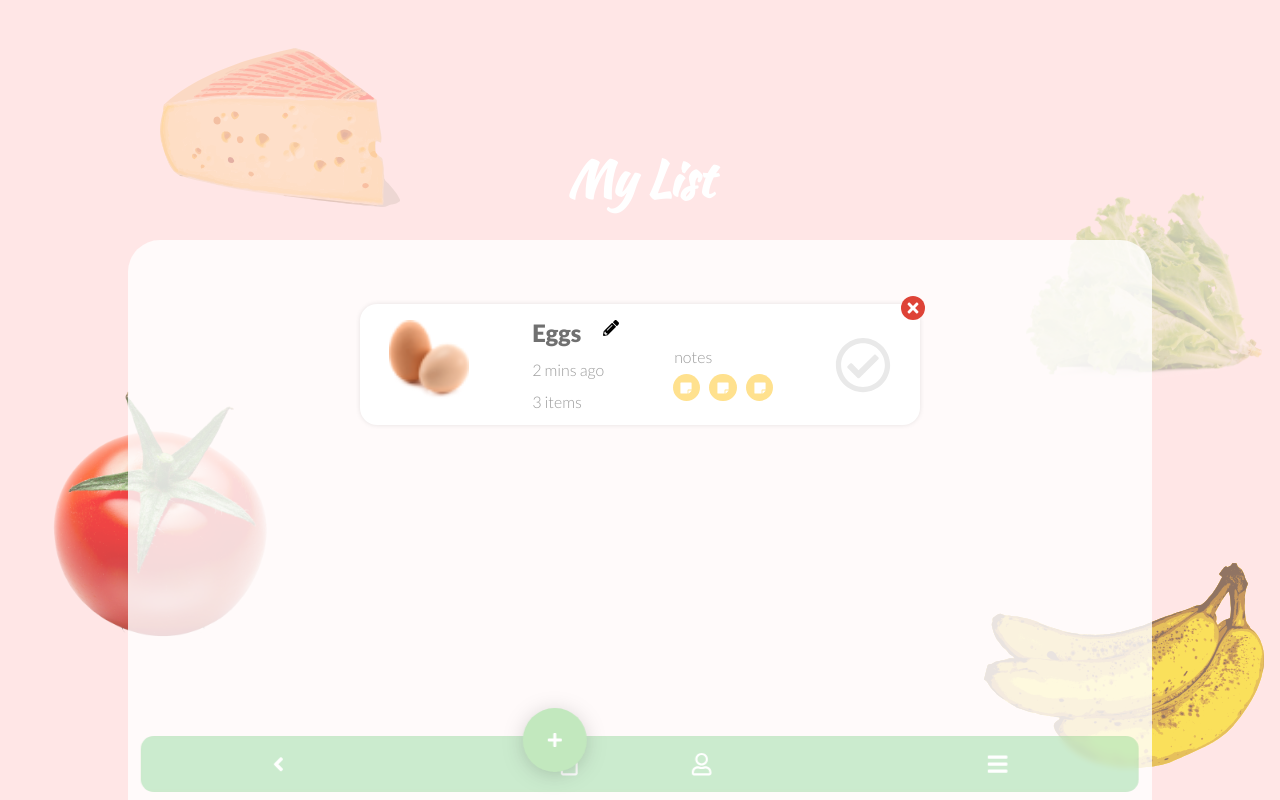
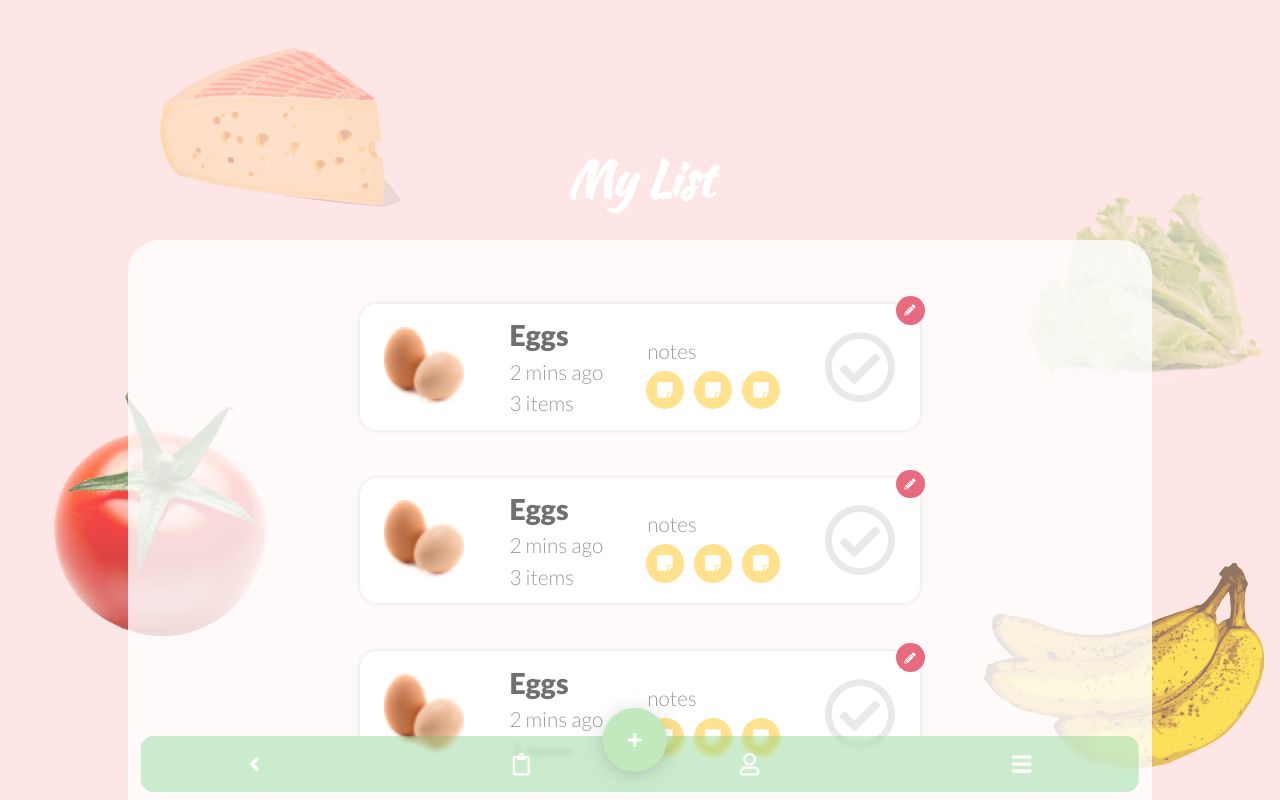
Before and after one commit to Ivailo663/ShoppingListApp, a React app: page /main in a window 1280 px wide. Built offline with nearby package versions, Linux system fonts and the light colour scheme.

Commit message:
adjusting list item design

```diff
--- a/src/components/layoutComponents/listItem.js
+++ b/src/components/layoutComponents/listItem.js
@@ -7,20 +7,149 @@ function ListItem(props) {
   return (
     <>
       <div className="list-item-container">
-        <div className="delete-list-item-holder">
-          <FontAwesomeIcon icon="times" className="delete-list-item" />
+        <div className="edit-list-item-holder">
+          <FontAwesomeIcon icon="pencil-alt" className="edit-item" />
         </div>
 
-        <span className="delete-item"></span>
         <div className="item-header">
           <img src={eggs} alt="" />
           <div className="item-description-holder">
             <h2>Eggs</h2>
-            <div className="edit-element-holder">
-              <FontAwesomeIcon icon="pencil-alt" className="edit-element" />
+
+            <p>2 mins ago</p>
+            <p>3 items</p>
+          </div>
+          <div className="notes-wrapper">
+            <p className="notes">notes</p>
+            <div className="notes-holder">
+              <span>
+                <FontAwesomeIcon icon="sticky-note" className="sticky-note" />
+              </span>
+              <span>
+                <FontAwesomeIcon icon="sticky-note" className="sticky-note" />
+              </span>
+              <span>
+                <FontAwesomeIcon icon="sticky-note" className="sticky-note" />
+              </span>
             </div>
-            <p className="element-timestamp">2 mins ago</p>
-            <p className="element-counter">3 items</p>
+          </div>
+          <FontAwesomeIcon
+            icon={["far", "check-circle"]}
+            className="check-circle"
+          />
+        </div>
+      </div>
+      <div className="list-item-container">
+        <div className="edit-list-item-holder">
+          <FontAwesomeIcon icon="pencil-alt" className="edit-item" />
+        </div>
+
+        <div className="item-header">
+          <img src={eggs} alt="" />
+          <div className="item-description-holder">
+            <h2>Eggs</h2>
+
+            <p>2 mins ago</p>
+            <p>3 items</p>
+          </div>
+          <div className="notes-wrapper">
+            <p className="notes">notes</p>
+            <div className="notes-holder">
+              <span>
+                <FontAwesomeIcon icon="sticky-note" className="sticky-note" />
+              </span>
+              <span>
+                <FontAwesomeIcon icon="sticky-note" className="sticky-note" />
+              </span>
+              <span>
+                <FontAwesomeIcon icon="sticky-note" className="sticky-note" />
+              </span>
+            </div>
+          </div>
+          <FontAwesomeIcon
+            icon={["far", "check-circle"]}
+            className="check-circle"
+          />
+        </div>
+      </div>
+      <div className="list-item-container">
+        <div className="edit-list-item-holder">
+          <FontAwesomeIcon icon="pencil-alt" className="edit-item" />
+        </div>
+
+        <div className="item-header">
+          <img src={eggs} alt="" />
+          <div className="item-description-holder">
+            <h2>Eggs</h2>
+
+            <p>2 mins ago</p>
+            <p>3 items</p>
+          </div>
+          <div className="notes-wrapper">
+            <p className="notes">notes</p>
+            <div className="notes-holder">
+              <span>
+                <FontAwesomeIcon icon="sticky-note" className="sticky-note" />
+              </span>
+              <span>
+                <FontAwesomeIcon icon="sticky-note" className="sticky-note" />
+              </span>
+              <span>
+                <FontAwesomeIcon icon="sticky-note" className="sticky-note" />
+              </span>
+            </div>
+          </div>
+          <FontAwesomeIcon
+            icon={["far", "check-circle"]}
+            className="check-circle"
+          />
+        </div>
+      </div>
+      <div className="list-item-container">
+        <div className="edit-list-item-holder">
+          <FontAwesomeIcon icon="pencil-alt" className="edit-item" />
+        </div>
+
+        <div className="item-header">
+          <img src={eggs} alt="" />
+          <div className="item-description-holder">
+            <h2>Eggs</h2>
+
+            <p>2 mins ago</p>
+            <p>3 items</p>
+          </div>
+          <div className="notes-wrapper">
+            <p className="notes">notes</p>
+            <div className="notes-holder">
+              <span>
+                <FontAwesomeIcon icon="sticky-note" className="sticky-note" />
+              </span>
+              <span>
+                <FontAwesomeIcon icon="sticky-note" className="sticky-note" />
+              </span>
+              <span>
+                <FontAwesomeIcon icon="sticky-note" className="sticky-note" />
+              </span>
+            </div>
+          </div>
+          <FontAwesomeIcon
+            icon={["far", "check-circle"]}
+            className="check-circle"
+          />
+        </div>
+      </div>
+      <div className="list-item-container">
+        <div className="edit-list-item-holder">
+          <FontAwesomeIcon icon="pencil-alt" className="edit-item" />
+        </div>
+
+        <div className="item-header">
+          <img src={eggs} alt="" />
+          <div className="item-description-holder">
+            <h2>Eggs</h2>
+
+            <p>2 mins ago</p>
+            <p>3 items</p>
           </div>
           <div className="notes-wrapper">
             <p className="notes">notes</p>
--- a/src/styles/App.scss
+++ b/src/styles/App.scss
@@ -20,12 +20,12 @@ h1 {
   margin: 0;
 }
 
-// h2 {
-//   color: $white;
-//   font-weight: 600;
-//   font-size: 6vmin;
-//   font-family: $fontMain;
-// }
+h2 {
+  color: $white;
+  font-weight: 600;
+  font-size: 6vmin;
+  font-family: $fontMain;
+}
 p {
   color: $pColor;
 }
@@ -123,10 +123,28 @@ ul {
       color: $white;
       font-size: 1.4rem;
     }
+    .create-list-item-holder {
+      background: #c2e8be;
+      border-radius: 50%;
+      position: relative;
+      width: 4rem;
+      height: 4rem;
+      margin-top: -3rem;
+      -webkit-box-shadow: 0px 3px 25px -4px rgba(0, 0, 0, 0.25);
+      -moz-box-shadow: 0px 3px 25px -4px rgba(0, 0, 0, 0.25);
+      box-shadow: 0px 3px 25px -4px rgba(0, 0, 0, 0.25);
+      .create-list-item {
+        @include absoluteCenter;
+        color: $white;
+      }
+    }
   }
   @media (min-width: 768px) {
     .navbar {
       width: 78vw;
+      ul {
+        width: 20rem;
+      }
     }
   }
 }
@@ -290,20 +308,21 @@ ul {
     position: relative;
     .check-circle {
       color: $devider;
-      font-size: 3.5rem;
+      font-size: 3rem;
       align-self: center;
+      margin: 0 0.5rem;
     }
-    .delete-list-item-holder {
-      width: 1.5rem;
-      height: 1.5rem;
+    .edit-list-item-holder {
+      padding: 0.9rem;
       border-radius: 50%;
       background-color: $redDelete;
       position: absolute;
       right: -0.3rem;
       top: -0.5rem;
-      .delete-list-item {
+      .edit-item {
         color: $white;
         @include absoluteCenter;
+        font-size: 0.7rem;
       }
     }
   }
@@ -313,16 +332,14 @@ ul {
     display: flex;
     justify-content: space-around;
     img {
-      margin: 0.5rem 0;
-      width: 5rem;
-      height: 5rem;
+      margin: 0.5rem 0.5rem;
+      width: 3rem;
+      height: 3rem;
+      align-self: center;
     }
   }
   .item-description-holder {
-    display: flex;
-    justify-content: flex-start;
-    flex-direction: column;
-    position: relative;
+    align-self: center;
     * {
       margin: 0.4rem;
     }
@@ -334,11 +351,11 @@ ul {
     h2 {
       color: $fontColor;
       margin-bottom: 0.4rem;
-      // font-size: 0.9rem;
+      font-size: 0.9rem;
     }
   }
   .notes-wrapper {
-    margin-top: 2.2rem;
+    margin-top: 1.6rem;
     .notes-holder {
       display: flex;
     }
@@ -349,8 +366,9 @@ ul {
     span {
       display: inline-block;
       background: $yellow;
-      width: 1.7rem;
-      height: 1.7rem;
+      // width: 1.7rem;
+      // height: 1.7rem;
+      padding: 0.8rem;
       border-radius: 50%;
       position: relative;
       margin: 0 0.3rem;
@@ -361,25 +379,36 @@ ul {
       }
     }
   }
-
-  .create-list-item-holder {
-    background: #c2e8be;
-    border-radius: 50%;
-    position: relative;
-    width: 4rem;
-    height: 4rem;
-    margin-top: -3rem;
-    -webkit-box-shadow: 0px 3px 25px -4px rgba(0, 0, 0, 0.25);
-    -moz-box-shadow: 0px 3px 25px -4px rgba(0, 0, 0, 0.25);
-    box-shadow: 0px 3px 25px -4px rgba(0, 0, 0, 0.25);
-    .create-list-item {
-      @include absoluteCenter;
-      color: $white;
+  @media (min-width: 768px) {
+    .item-header {
+      img {
+        width: 5rem;
+        height: 5rem;
+      }
     }
-  }
-  @media only screen and (min-width: 800px) {
-    .create-list-item-holder {
-      right: 5rem;
+    .item-description-holder {
+      h2 {
+        font-size: 1.8rem;
+      }
+      p {
+        font-size: 1.3rem;
+      }
+    }
+    .notes-wrapper {
+      P {
+        font-size: 1.3rem;
+      }
+      span {
+        padding: 1.2rem;
+        .sticky-note {
+          font-size: 1.1rem;
+        }
+      }
+    }
+    .list-item-container {
+      .check-circle {
+        font-size: 4.5rem;
+      }
     }
   }
 }
--- a/src/styles/colors_and_fonts.scss
+++ b/src/styles/colors_and_fonts.scss
@@ -12,6 +12,6 @@ $fontColor: #707070;
 $pColor: #9b9b9b;
 $devider: #e9e9e9;
 $yellow: #ffe18e;
-$redDelete: #de4337;
+$redDelete: #e86a7e;
 $fontMain: "Lato", sans-serif;
 $fontFunky: "Kaushan Script", cursive;
```
